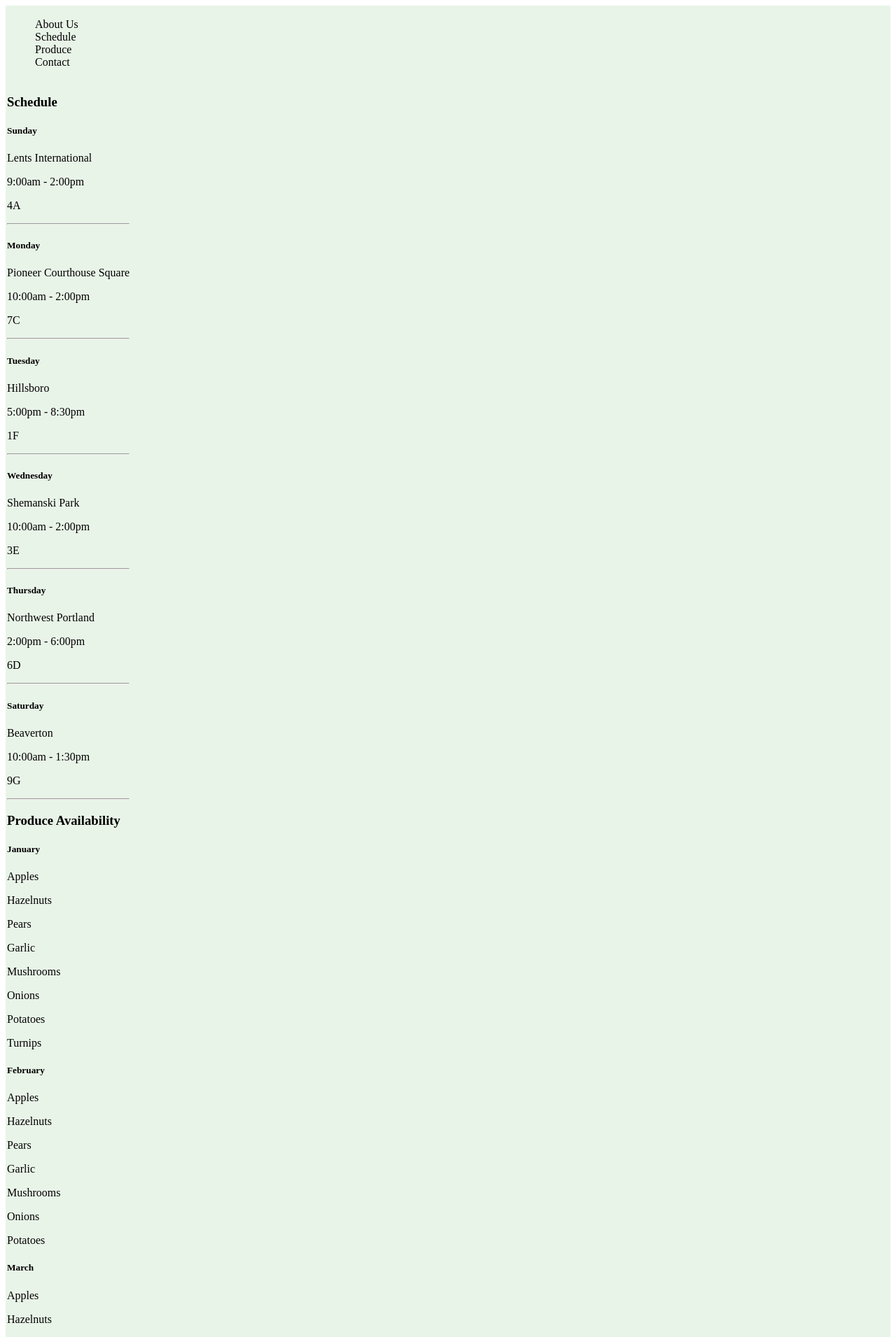
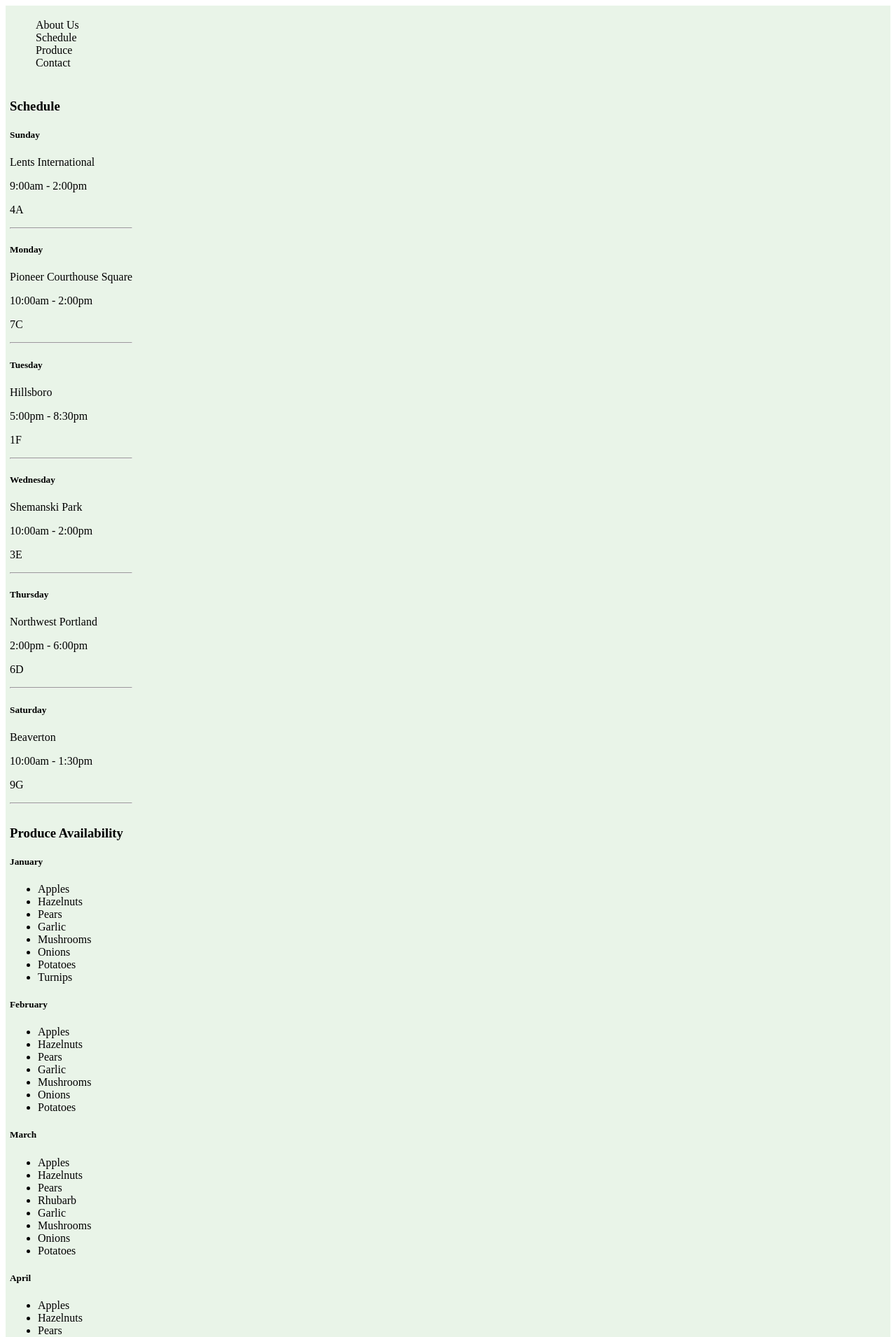
Before and after one commit to sn31/farmers-market, a React app: page / in a window 1280 px wide. Shown: the top 1911 px of the page at 70% size. Built offline with nearby package versions, Linux system fonts and the light colour scheme.

Commit message:
fix console eslint warnings about tables and divs placement

```diff
--- a/src/components/App.jsx
+++ b/src/components/App.jsx
@@ -6,12 +6,18 @@
   return (
     <div>
       <table>
+        <tbody>
           <tr>
+            <td>
               <NavBar />
+            </td>
           </tr>
           <tr>
+            <td>
               <MainContainer />
+            </td>
           </tr>
+        </tbody>
       </table>
       <style jsx>
         {`
--- a/src/components/MainContainer.jsx
+++ b/src/components/MainContainer.jsx
@@ -4,10 +4,20 @@
 
 function MainContainer() {
   return (
-    <div>
-      <ScheduleList/>
-      <ProduceList/>
-    </div>
+    <table>
+      <tbody>
+        <tr>
+          <td>
+            <ScheduleList />
+          </td>
+        </tr>
+        <tr>
+          <td>
+            <ProduceList />
+          </td>
+        </tr>
+      </tbody>
+    </table>
   )
 }
 
--- a/src/components/Produce.jsx
+++ b/src/components/Produce.jsx
@@ -4,13 +4,13 @@
 function Produce(props) {
   let produceList =[]
 
-  props.selection.map((produce)=>
+  props.selection.map((produce, index)=>
     produceList.push(
-      <p>{produce}</p>))
+      <li key={index}>{produce}</li>))
   return (
     <div>
       <h5>{props.month}</h5>
-      <p>{produceList}</p>
+      <ul>{produceList}</ul>
     </div>
   )
 }
```
Lines whose indentation alone changed are shown as unchanged.
